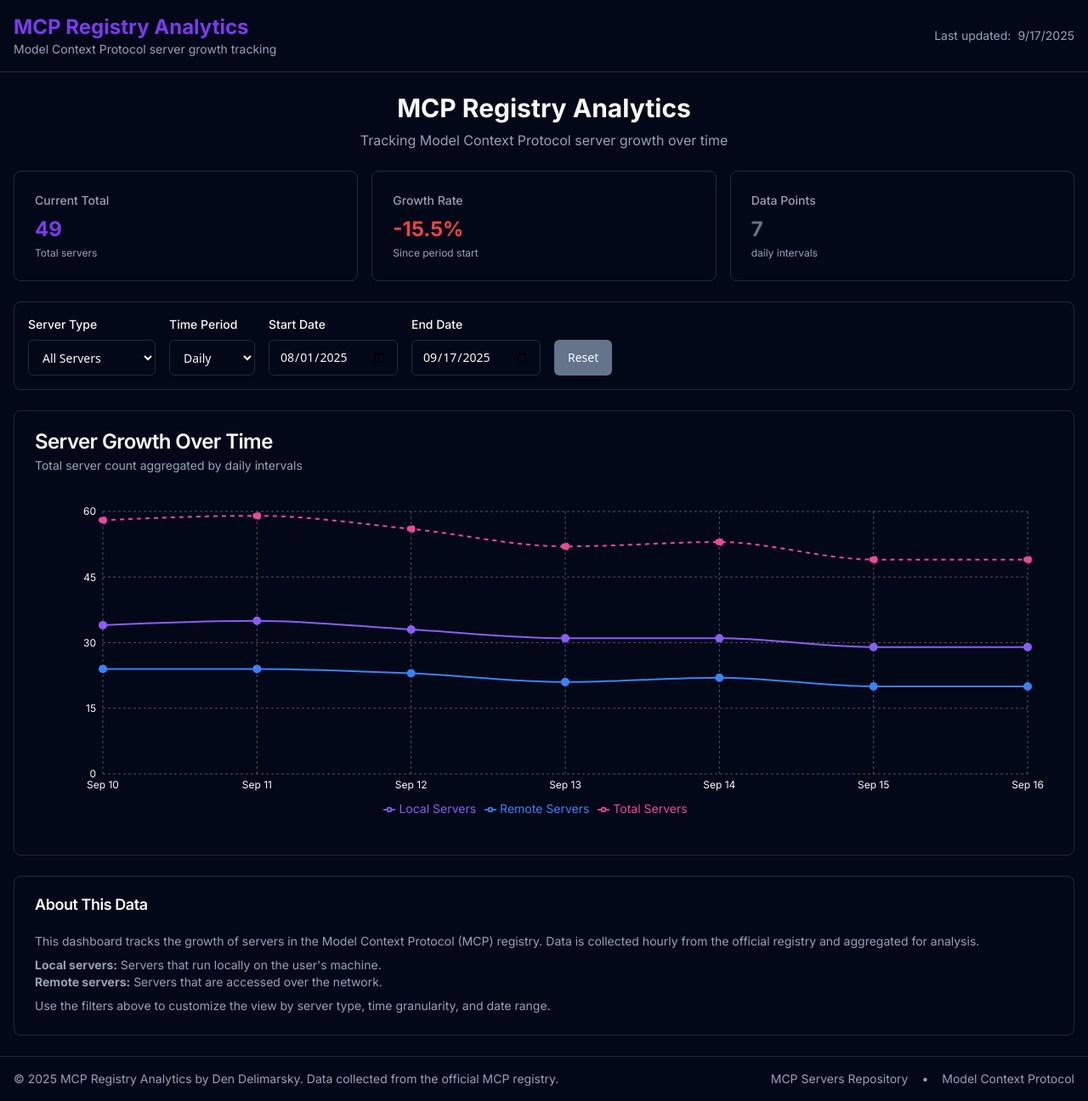
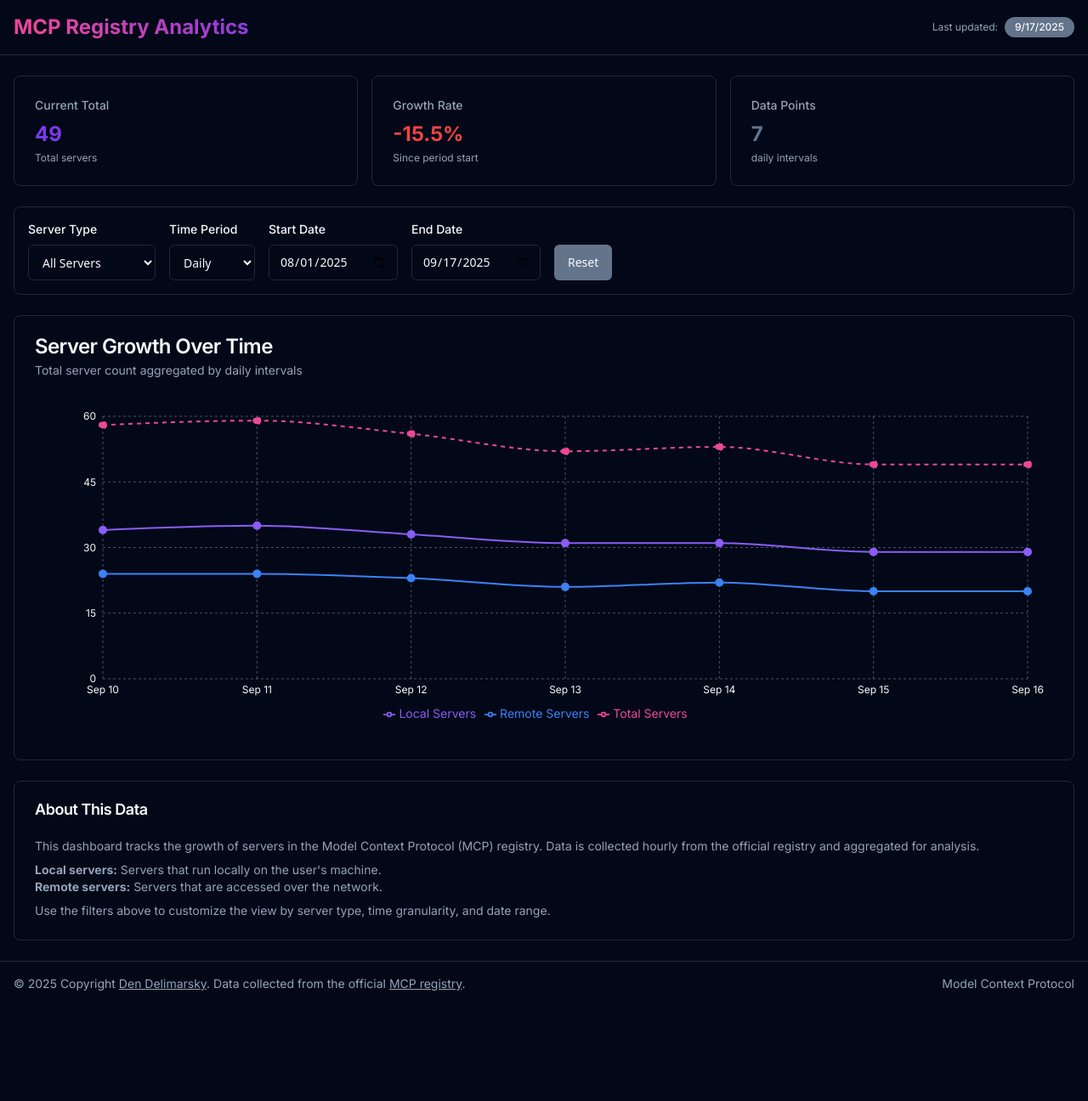
Before and after one commit to dend/mcp-registry-growth, a Next.js app: page / in a window 1280 px wide. Shown: the whole page at 85% size. After the commit the page ends 1184 px from the top, so only its background shows below. Built offline with nearby package versions, Linux system fonts and the light colour scheme.

Commit message:
Update configuration for the job

```diff
--- a/src/app/globals.css
+++ b/src/app/globals.css
@@ -80,6 +80,24 @@
     animation: pulse 3s cubic-bezier(0.4, 0, 0.6, 1) infinite;
   }
 
+  .animate-gradient-shift {
+    background: linear-gradient(45deg, hsl(var(--primary)), hsl(var(--accent)), hsl(var(--primary)));
+    background-size: 200% 200%;
+    background-clip: text;
+    -webkit-background-clip: text;
+    -webkit-text-fill-color: transparent;
+    animation: gradient-shift 4s ease-in-out infinite;
+  }
+
+  @keyframes gradient-shift {
+    0%, 100% {
+      background-position: 0% 50%;
+    }
+    50% {
+      background-position: 100% 50%;
+    }
+  }
+
   /* Responsive text utilities */
   .text-responsive {
     @apply text-sm sm:text-base lg:text-lg;
--- a/src/app/layout.tsx
+++ b/src/app/layout.tsx
@@ -27,17 +27,14 @@
             <header className="border-b bg-card">
               <div className="container mx-auto px-4 py-4">
                 <div className="flex items-center justify-between">
-                  <div>
-                    <h2 className="text-2xl font-bold text-primary">
-                      MCP Registry Analytics
-                    </h2>
-                    <p className="text-sm text-muted-foreground">
-                      Model Context Protocol server growth tracking
-                    </p>
-                  </div>
-                  <div className="flex items-center space-x-2 text-sm text-muted-foreground">
-                    <span>Last updated:</span>
-                    <time>{new Date().toLocaleDateString()}</time>
+                  <h2 className="text-2xl font-bold animate-gradient-shift">
+                    MCP Registry Analytics
+                  </h2>
+                  <div className="flex items-center space-x-2">
+                    <span className="text-xs text-muted-foreground">Last updated:</span>
+                    <div className="bg-secondary text-secondary-foreground px-3 py-1 rounded-full text-xs font-medium">
+                      {new Date().toLocaleDateString()}
+                    </div>
                   </div>
                 </div>
               </div>
@@ -51,19 +48,27 @@
               <div className="container mx-auto px-4 py-4">
                 <div className="flex flex-col sm:flex-row justify-between items-center text-sm text-muted-foreground">
                   <p>
-                    © {new Date().getFullYear()} MCP Registry Analytics by Den Delimarsky.
-                    Data collected from the official MCP registry.
+                    © {new Date().getFullYear()} Copyright{' '}
+                    <a
+                      href="https://den.dev"
+                      target="_blank"
+                      rel="noopener noreferrer"
+                      className="hover:text-primary transition-colors underline"
+                    >
+                      Den Delimarsky
+                    </a>
+                    . Data collected from the official{' '}
+                    <a
+                      href="https://github.com/modelcontextprotocol/registry"
+                      target="_blank"
+                      rel="noopener noreferrer"
+                      className="hover:text-primary transition-colors underline"
+                    >
+                      MCP registry
+                    </a>
+                    .
                   </p>
                   <div className="flex items-center space-x-4 mt-2 sm:mt-0">
-                    <a
-                      href="https://github.com/modelcontextprotocol/servers"
-                      target="_blank"
-                      rel="noopener noreferrer"
-                      className="hover:text-primary transition-colors"
-                    >
-                      MCP Servers Repository
-                    </a>
-                    <span>•</span>
                     <a
                       href="https://modelcontextprotocol.io"
                       target="_blank"
--- a/src/app/page.tsx
+++ b/src/app/page.tsx
@@ -172,16 +172,6 @@
 
   return (
     <div className="space-y-6">
-      {/* Header */}
-      <header className="text-center">
-        <h1 className="text-3xl font-bold text-foreground mb-2">
-          MCP Registry Analytics
-        </h1>
-        <p className="text-muted-foreground">
-          Tracking Model Context Protocol server growth over time
-        </p>
-      </header>
-
       {/* Summary Cards */}
       <section aria-label="Summary statistics">
         <div className="grid grid-cols-1 md:grid-cols-3 gap-4">
```
